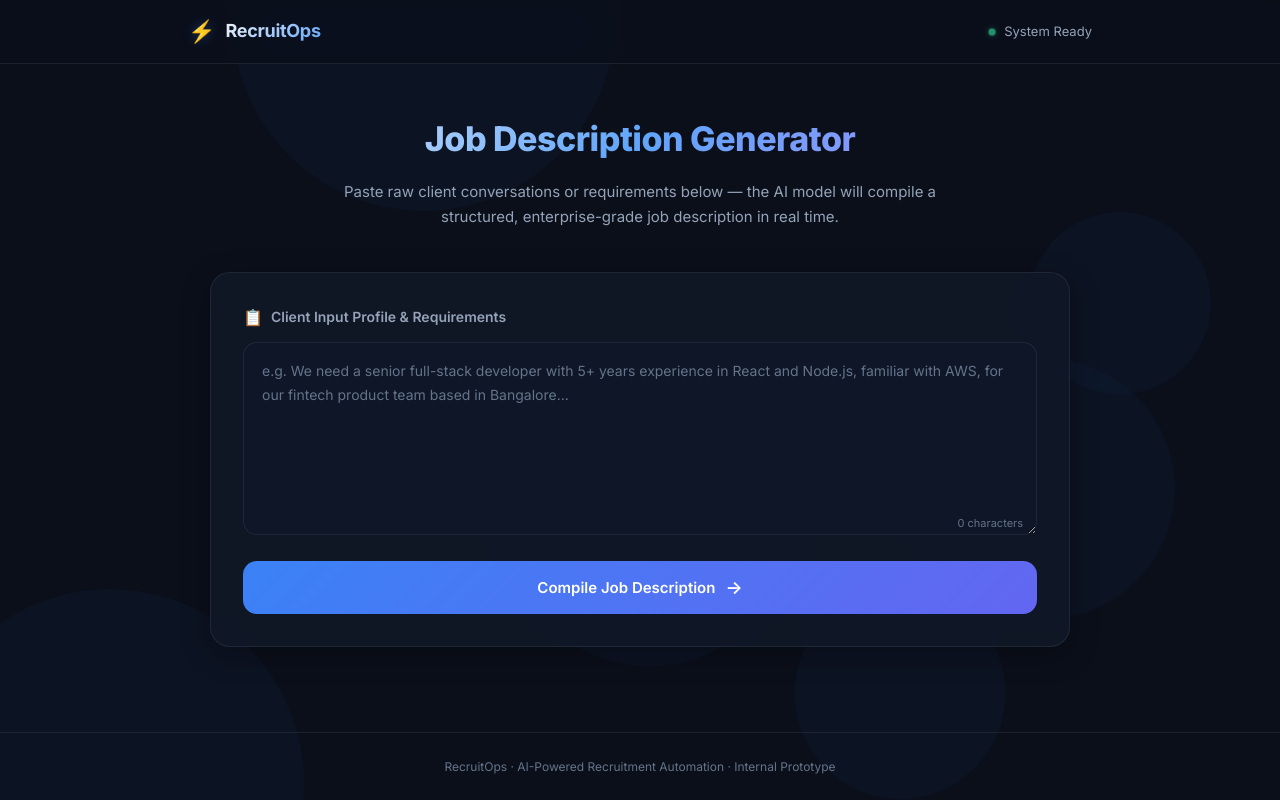
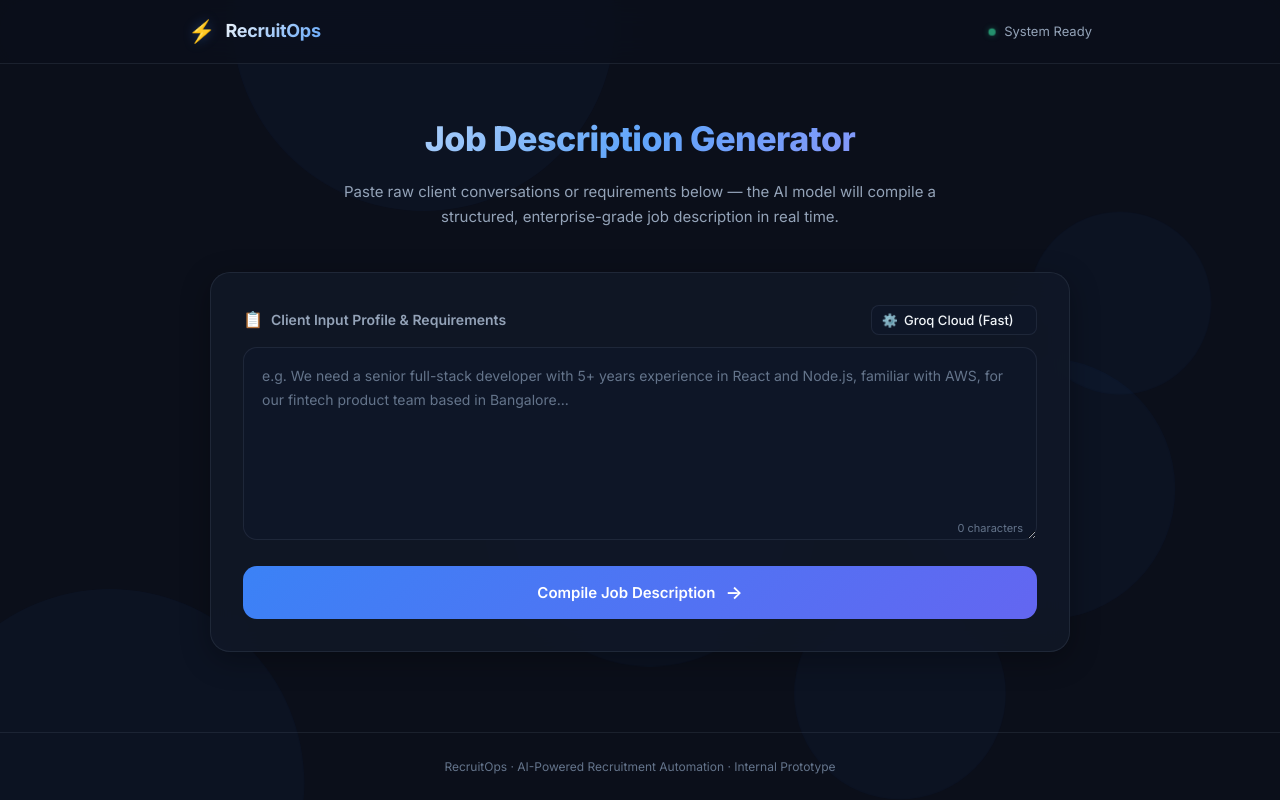
Before and after one commit to aswinbijoykumar/Recruitment-Project, a FastAPI app: page / in a window 1280 px wide. Run offline with FastAPI, Linux system fonts and the light colour scheme.

Commit message:
Included Groq model

```diff
--- a/main.py
+++ b/main.py
@@ -8,11 +8,32 @@ from fastapi.staticfiles import StaticFiles
 from pydantic import BaseModel
 import ollama
 
+from groq import Groq
+from dotenv import load_dotenv
+
+load_dotenv()
+
+groq_client = Groq()
+
 app = FastAPI(title="HR Automation Platform API")
+
+SYSTEM_PROMPT = """You are an expert HR and Technical Recruiter. Your sole task is to generate professional, well-structured Job Descriptions (JDs) based on client demands.
+
+When the user gives you demands, immediately output a JD with these sections:
+1. Job Title (extrapolated from demands)
+2. Role Overview
+3. Key Responsibilities (bullet points)
+4. Required Skills & Qualifications (must-haves vs nice-to-haves)
+5. Preferred Experience
+
+Keep the tone professional, attractive to candidates, and highly organized. Do not add conversational filler before or after the JD.
+"""
+
 
 # Schema tracking the JSON payload structure from the web frontend
 class DemandPayload(BaseModel):
     demands: str
+    engine: str
 
 def verify_ollama_status():
     """Validates if the local Ollama background server is active; sparks it if offline."""
@@ -41,20 +62,43 @@ async def serve_dashboard():
 
 @app.post("/api/generate-jd")
 async def generate_jd_stream(payload: DemandPayload):
-    """API endpoint that receives client demands and streams text tokens from Ollama."""
+    """API endpoint that dynamically routes traffic to Ollama or Groq based on user input."""
     if not payload.demands.strip():
         raise HTTPException(status_code=400, detail="Demand input text cannot be empty.")
 
     def stream_generator():
         try:
-            # Query custom Ollama model with stream enabled
-            response_stream = ollama.generate(
-                model='jd-generator',
-                prompt=payload.demands,
-                stream=True
-            )
-            for chunk in response_stream:
-                yield chunk['response']
+            # PATH A: Local Execution via Ollama (Mistral)
+            if payload.engine == "local-mistral":
+                response_stream = ollama.generate(
+                    model='mistral',
+                    system=SYSTEM_PROMPT,
+                    prompt=payload.demands,
+                    stream=True
+                )
+                for chunk in response_stream:
+                    yield chunk['response']
+
+            # PATH B: Cloud Execution via Groq (Llama 3)
+            elif payload.engine == "cloud-groq":
+                # Ensure you initialized `groq_client = Groq()` at the top of your main.py
+                groq_stream = groq_client.chat.completions.create(
+                    model="llama-3.1-8b-instant",  # Blistering fast Llama 3 cloud instance
+                    messages=[
+                        {"role": "system", "content": SYSTEM_PROMPT},
+                        {"role": "user", "content": payload.demands}
+                    ],
+                    stream=True,
+                )
+                for chunk in groq_stream:
+                    # Groq structures its stream response delta slightly differently
+                    token = chunk.choices[0].delta.content
+                    if token:
+                        yield token
+
+            else:
+                yield "\n[System Error: Unsupported inference engine selected.]"
+
         except Exception as api_error:
             yield f"\n[System Error: Unable to compute model stream. {str(api_error)}]"
 
--- a/templates/index.html
+++ b/templates/index.html
@@ -46,10 +46,19 @@
 
             <!-- Input section -->
             <section class="input-section">
-                <label for="clientDemands">
-                    <span class="label-icon">📋</span>
-                    Client Input Profile &amp; Requirements
-                </label>
+                <div class="input-header">
+                    <label for="clientDemands">
+                        <span class="label-icon">📋</span>
+                        Client Input Profile &amp; Requirements
+                    </label>
+                    <div class="engine-selector">
+                        <span class="engine-icon">⚙️</span>
+                        <select id="engineSelect" class="engine-dropdown" title="Select AI Engine">
+                            <option value="cloud-groq" selected>Groq Cloud (Fast)</option>
+                            <option value="local-mistral">Local Mistral</option>
+                        </select>
+                    </div>
+                </div>
                 <div class="textarea-wrapper">
                     <textarea id="clientDemands" placeholder="e.g. We need a senior full-stack developer with 5+ years experience in React and Node.js, familiar with AWS, for our fintech product team based in Bangalore..." rows="6"></textarea>
                     <span class="char-count" id="charCount">0 characters</span>
--- a/templates/script.js
+++ b/templates/script.js
@@ -51,6 +51,7 @@ async function submitClientDemands() {
     const outputContainer = document.getElementById("outputContainer");
     const outputWindow = document.getElementById("jdOutput");
     const actionButton = document.getElementById("generateBtn");
+    const engineSelect = document.getElementById("engineSelect");
 
     const textValue = inputField.value.trim();
     if (!textValue) {
@@ -73,7 +74,10 @@ async function submitClientDemands() {
         const response = await fetch('/api/generate-jd', {
             method: 'POST',
             headers: { 'Content-Type': 'application/json' },
-            body: JSON.stringify({ demands: textValue })
+            body: JSON.stringify({
+                demands: textValue,
+                engine: engineSelect.value
+            })
         });
 
         if (!response.ok) {
--- a/templates/style.css
+++ b/templates/style.css
@@ -241,11 +241,55 @@ label {
     font-size: 14px;
     font-weight: 600;
     color: var(--text-secondary);
-    margin-bottom: 12px;
+    margin-bottom: 0; /* overridden by input-header */
 }
 
 .label-icon {
     font-size: 16px;
+}
+
+.input-header {
+    display: flex;
+    align-items: center;
+    justify-content: space-between;
+    margin-bottom: 12px;
+}
+
+.engine-selector {
+    display: flex;
+    align-items: center;
+    gap: 6px;
+    background: var(--bg-input);
+    border: 1px solid var(--border);
+    border-radius: var(--radius-sm);
+    padding: 4px 10px;
+    transition: border-color var(--transition);
+}
+
+.engine-selector:focus-within {
+    border-color: var(--border-focus);
+}
+
+.engine-icon {
+    font-size: 13px;
+}
+
+.engine-dropdown {
+    background: transparent;
+    color: var(--text-primary);
+    border: none;
+    font-family: var(--font);
+    font-size: 13px;
+    font-weight: 500;
+    outline: none;
+    cursor: pointer;
+    appearance: none;
+    padding-right: 12px;
+}
+
+.engine-dropdown option {
+    background: var(--bg-secondary);
+    color: var(--text-primary);
 }
 
 .textarea-wrapper {
```
